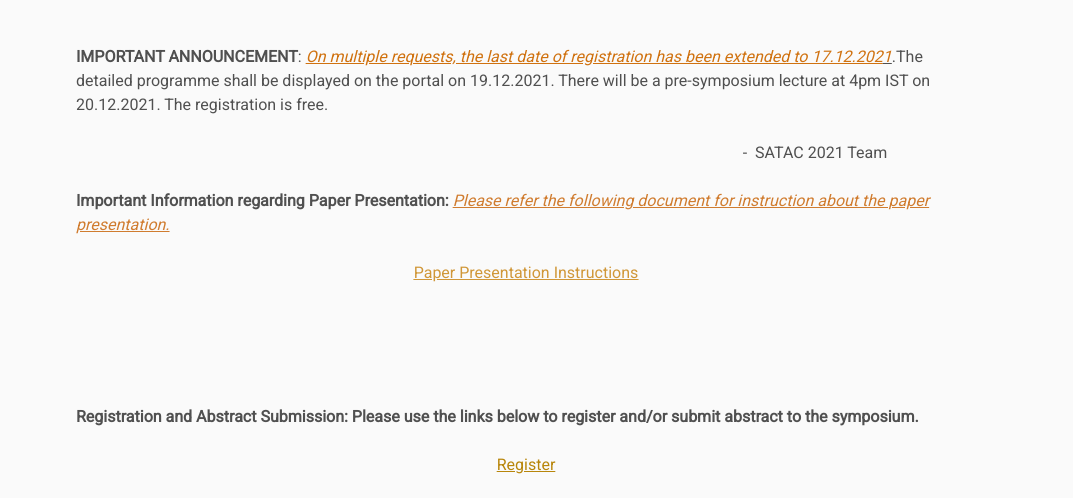
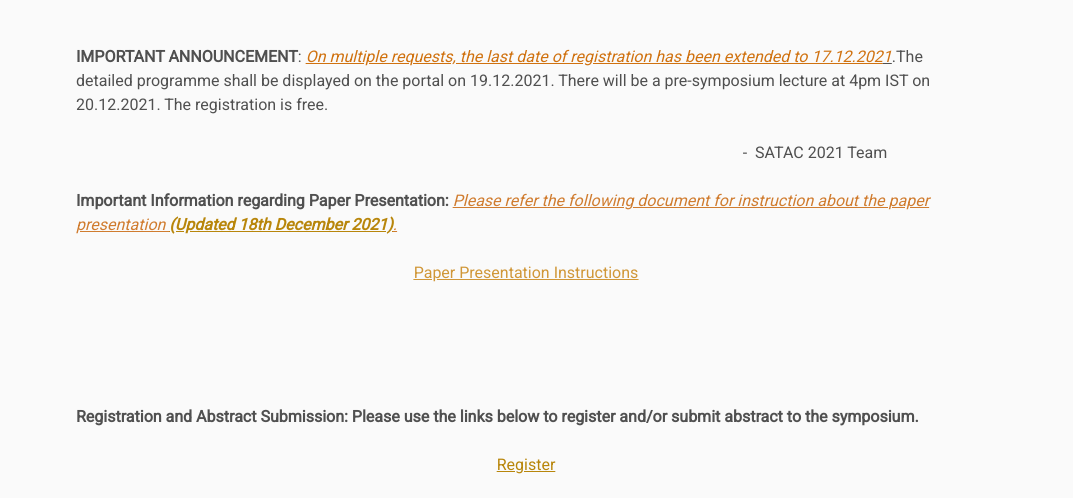
Before and after one commit to satac2021/satac2021.github.io, a plain HTML site: page Updates/index.html in a window 1280 px wide. Shown: the part 597-1095 px from the top of the page, without its empty margins (114-1187 px from the left). Drawn offline with Linux system fonts and the light colour scheme; files that its build step writes are made by us from their sources.

Commit message:
Add files via upload

```diff
--- a/Updates/index.html
+++ b/Updates/index.html
@@ -59,8 +59,7 @@
           17.12.202</u></i><u><em><span style="color: #d07210;">1</span></em></u>.The
       detailed programme shall be displayed on the portal on 19.12.2021. There
       will be a pre-symposium lecture at 4pm IST on 20.12.2021. The registration
-      is free.
-    </p>
+      is free. </p>
     <p>&nbsp;&nbsp;&nbsp; &nbsp;&nbsp;&nbsp; &nbsp;&nbsp;&nbsp;
       &nbsp;&nbsp;&nbsp; &nbsp;&nbsp;&nbsp; &nbsp;&nbsp;&nbsp;
       &nbsp;&nbsp;&nbsp; &nbsp;&nbsp;&nbsp; &nbsp;&nbsp;&nbsp;
@@ -79,7 +78,13 @@
     <p><strong>Important Information regarding Paper Presentation: </strong><em
 
         style="color: #d07c2f;"><u>Please refer the following document for
-          instruction about the paper presentation.</u></em></p>
+          instruction about the paper presentation </u></em><em style="color: #d07c2f;"><u><em
+
+            style="color: #d07c2f;"><u> </u></em><strong><span style="color: #d07c2f;"></span><span
+
+              style="color: red;"><u><a href="assets/SATAC-Paper_Presentation_Instructions.pdf"
+
+                  target="_top"><u>(Updated 18th December 2021)</u></a></u></span></strong>.</u></em></p>
     <p style="text-align: center;"><a href="assets/SATAC-Paper_Presentation_Instructions.pdf"
 
         target="_top" style="color: #d09738;"><u>Paper Presentation Instructions</u></a></p>
```
